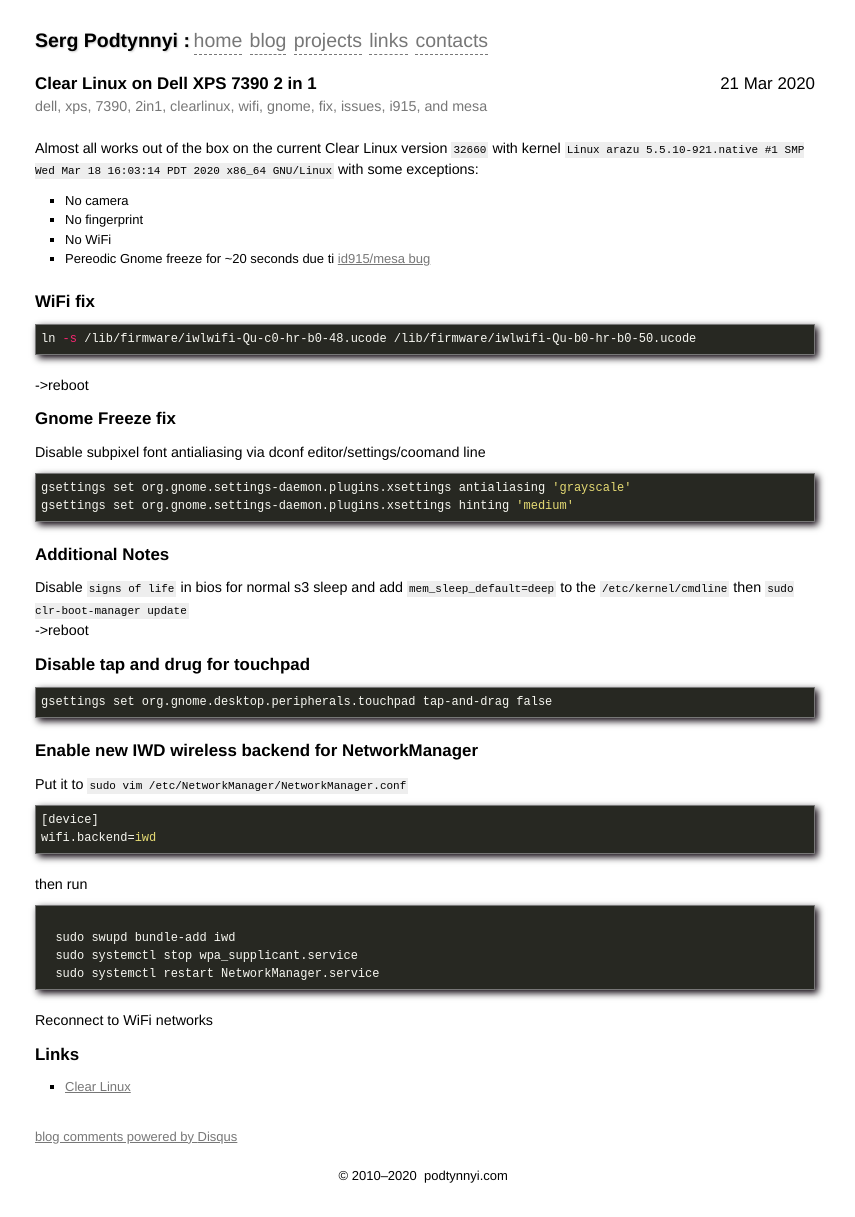
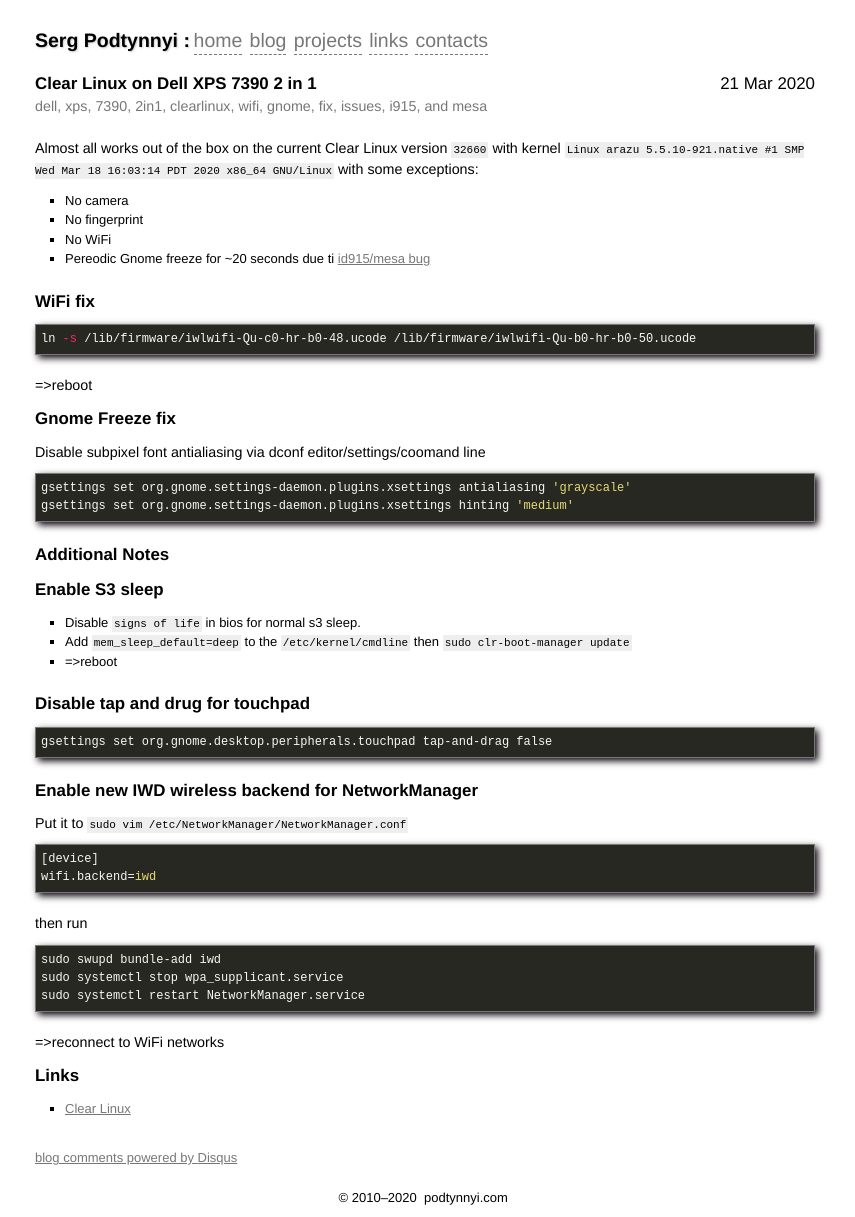
Before and after one commit to shtirlic/shtirlic.github.com, a Jekyll site: the page built from _posts/2020-03-21-dell-xps-7390-2-1-clear-linux.markdown, in a window 1280 px wide. Shown: the whole page, without its empty margins (215-1070 px from the left). Built offline with Jekyll 4.4.1, drawn with Linux system fonts in a browser that asks for light colours; nearby versions of some CDN libraries; some web fonts are replaced; comment, search, counter and statistics services are not loaded; before the commit the page ends 1196 px from its top, so only the background shows below that.

Commit message:
Update 2020-03-21-dell-xps-7390-2-1-clear-linux.markdown

```diff
--- a/_posts/2020-03-21-dell-xps-7390-2-1-clear-linux.markdown
+++ b/_posts/2020-03-21-dell-xps-7390-2-1-clear-linux.markdown
@@ -18,7 +18,7 @@
 ln -s /lib/firmware/iwlwifi-Qu-c0-hr-b0-48.ucode /lib/firmware/iwlwifi-Qu-b0-hr-b0-50.ucode
 {% endhighlight %}
 
-->reboot
+=>reboot
 
 
 Gnome Freeze fix
@@ -35,9 +35,12 @@
 Additional Notes
 ----------------
 
-Disable `signs of life` in bios for normal s3 sleep and add
-`mem_sleep_default=deep` to the `/etc/kernel/cmdline` then `sudo clr-boot-manager update`
-->reboot
+Enable S3 sleep
+---------------
+
+- Disable `signs of life` in bios for normal s3 sleep.
+- Add `mem_sleep_default=deep` to the `/etc/kernel/cmdline` then `sudo clr-boot-manager update`
+- =>reboot
 
 Disable tap and drug for touchpad
 ----------------
@@ -45,7 +48,6 @@
 {% highlight bash %}
 gsettings set org.gnome.desktop.peripherals.touchpad tap-and-drag false
 {% endhighlight %}
-
 
 Enable new IWD wireless backend for NetworkManager
 ----------------
@@ -58,12 +60,12 @@
 
 then run
 {% highlight bash %}
-  sudo swupd bundle-add iwd
-  sudo systemctl stop wpa_supplicant.service
-  sudo systemctl restart NetworkManager.service
+sudo swupd bundle-add iwd
+sudo systemctl stop wpa_supplicant.service
+sudo systemctl restart NetworkManager.service
 {% endhighlight %}
 
-Reconnect to WiFi networks
+=>reconnect to WiFi networks
 
 Links
 -----
```
